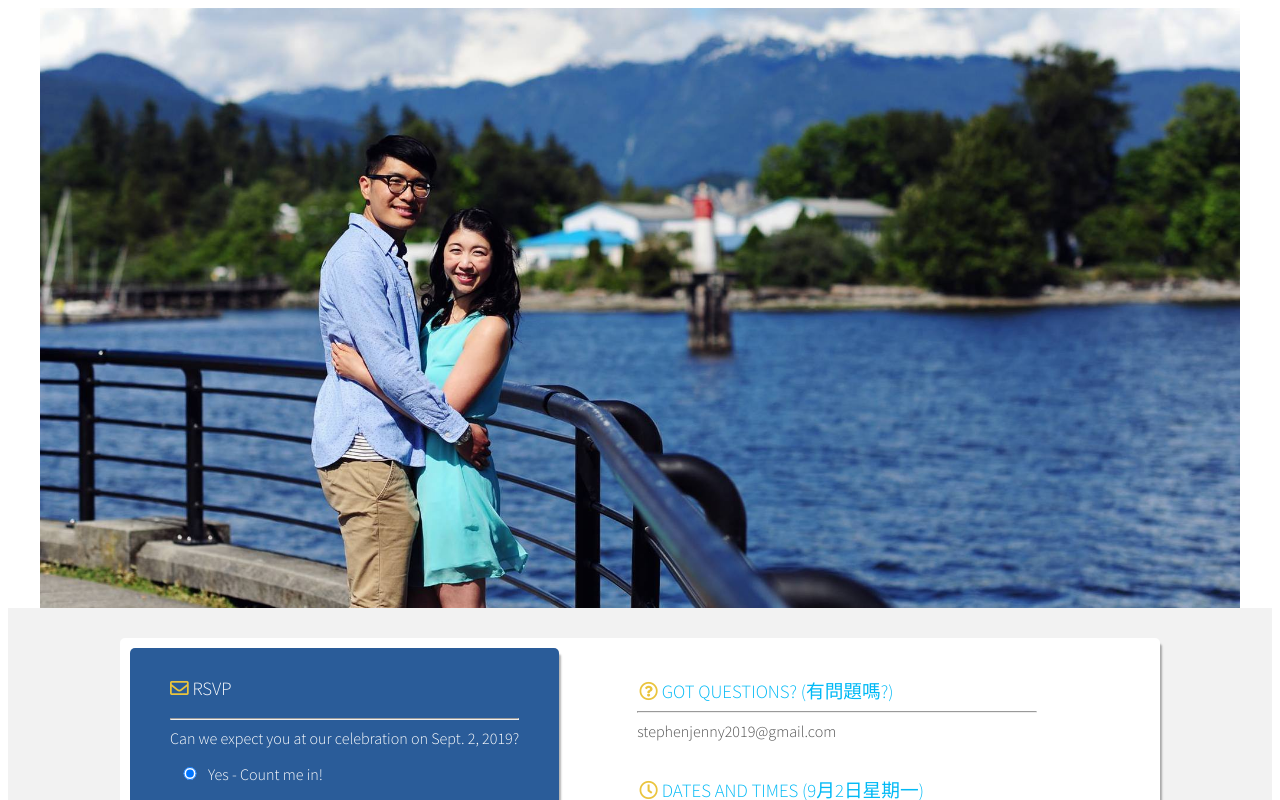
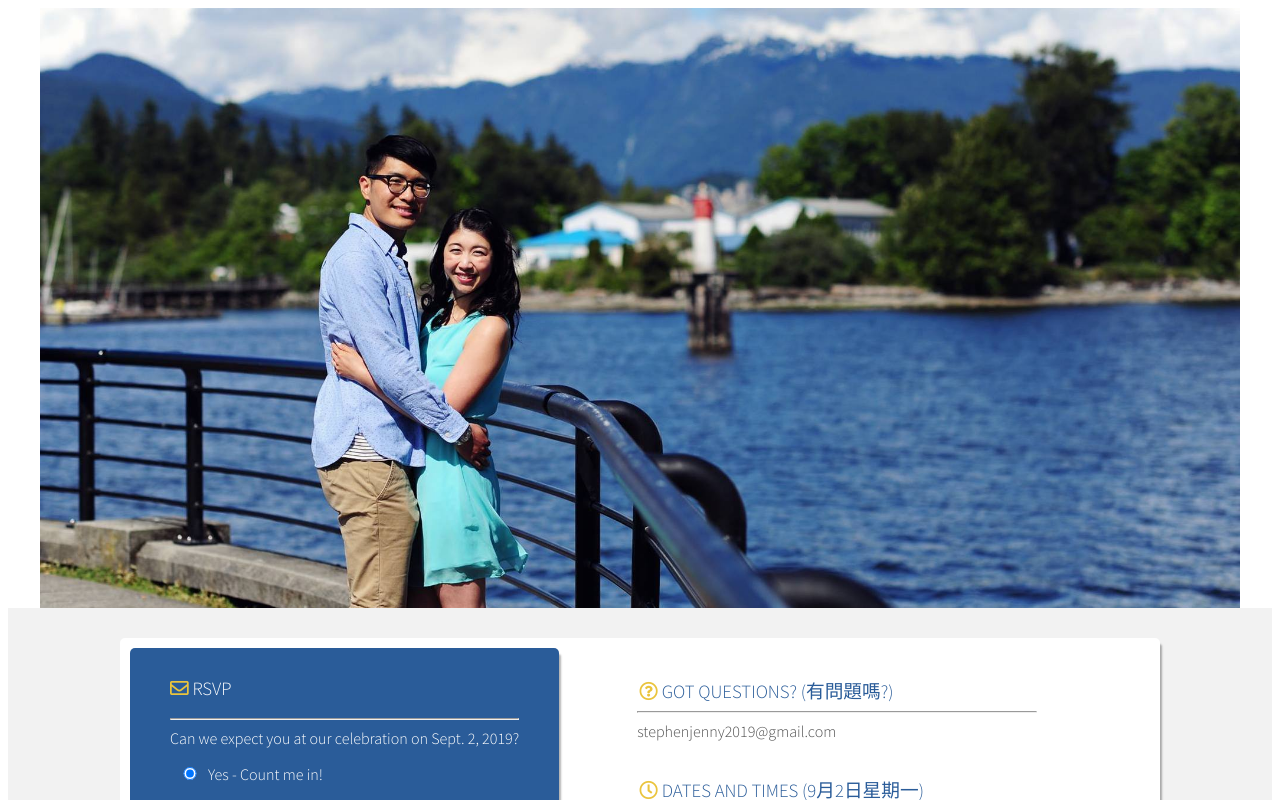
Before and after one commit to jennypoon/sj902, a React (Create React App) app in the folder client/: page / in a window 1280 px wide. Shown: the top 800 px of the page. Built offline with nearby package versions, Linux system fonts and the light colour scheme.

Commit message:
changed header 3 color and removed incorrect chinese words

```diff
--- a/client/src/App.scss
+++ b/client/src/App.scss
@@ -30,7 +30,7 @@ h2 {
 }
 
 h3 {
-  color: $bright_blue;
+  color: $dark_blue;
   text-transform: uppercase;
 }
 
--- a/client/src/components/rsvpForm.jsx
+++ b/client/src/components/rsvpForm.jsx
@@ -92,7 +92,7 @@ class RsvpForm extends Component {
               {this.props.invalidState ? (<p style={{color:"red",textAlign:"center"}}> - - Please enter a valid email address - - </p>) : "" }
               <p>
               <label>
-                First & Last Name<sup>*</sup> (地址)
+                First & Last Name<sup>*</sup>
               </label>
               <input type="text" name="name" placeholder="Full Name" onChange={this.handleChange} required ></input><br/>
 
```
